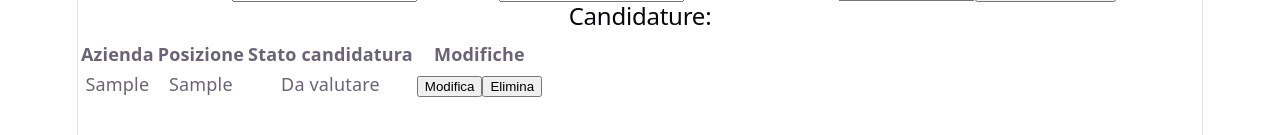
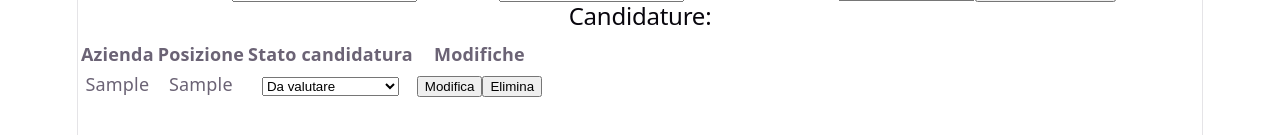
Before and after one commit to ClaudiaSgalippa/Job-Tracker, a React (Vite) app in the folder job-tracker/: page / in a window 1280 px wide. Both pictures are taken after typing "Sample", "Sample" into the empty fields and a click on the button "Aggiungi candidatura". Shown: the part 187-322 px from the top of the page. Built offline with nearby package versions, Linux system fonts and the light colour scheme.

Commit message:
Aggiunta funzionalità allo "Stato candidatura"

```diff
--- a/job-tracker/src/components/ApplicationForm.jsx
+++ b/job-tracker/src/components/ApplicationForm.jsx
@@ -23,6 +23,21 @@ function ApplicationForm() {
         const updatedApplications = applications.filter(
             (application) => application.id !== id
         )
+
+        setApplications(updatedApplications)
+    }
+
+    function handleStatusChange(id, newStatus) {
+        const updatedApplications = applications.map((application) => {
+            if (application.id === id) {
+                return {
+                    ...application,
+                    status: newStatus
+                }
+            }
+
+            return application
+        })
 
         setApplications(updatedApplications)
     }
@@ -75,7 +90,20 @@ function ApplicationForm() {
                         <tr key={application.id}>
                             <td>{application.company}</td>
                             <td>{application.position}</td>
-                            <td>{application.status}</td>
+                            <td>
+                                <select
+                                    value={application.status}
+                                    onChange={(event) =>
+                                        handleStatusChange(application.id, event.target.value)
+                                    }
+                                >
+                                    <option value={"Da valutare"}>Da valutare</option>
+                                    <option value={"Candidatura inviata"}>Candidatura inviata</option>
+                                    <option value={"Colloquio"}>Colloquio</option>
+                                    <option value={"Rifiutata"}>Rifiutata</option>
+                                    <option value={"Assunta"}>Assunta</option>
+                                </select>
+                            </td>
                             <td>
                                 <button>Modifica</button>
                                 <button onClick={() => handleDelete(application.id)}>
```
